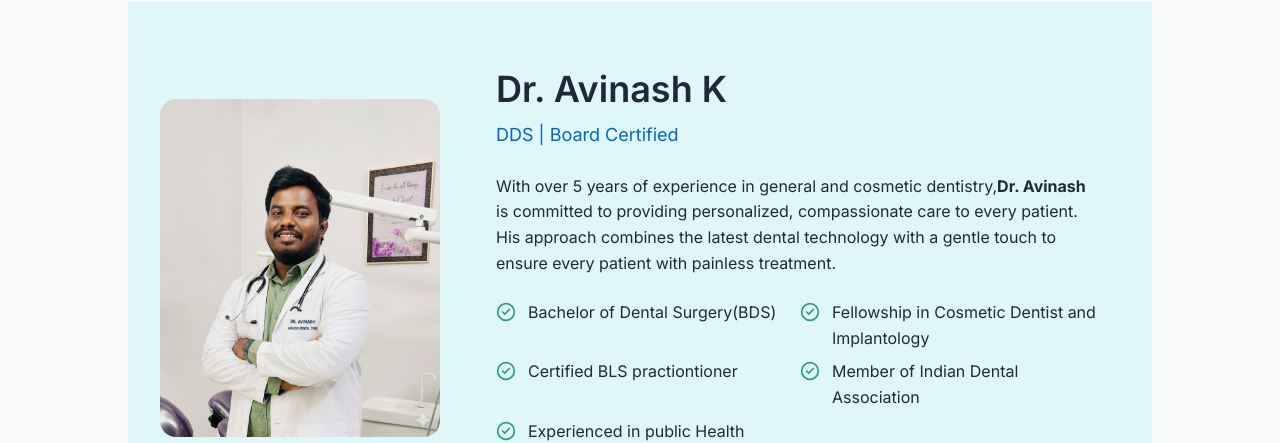
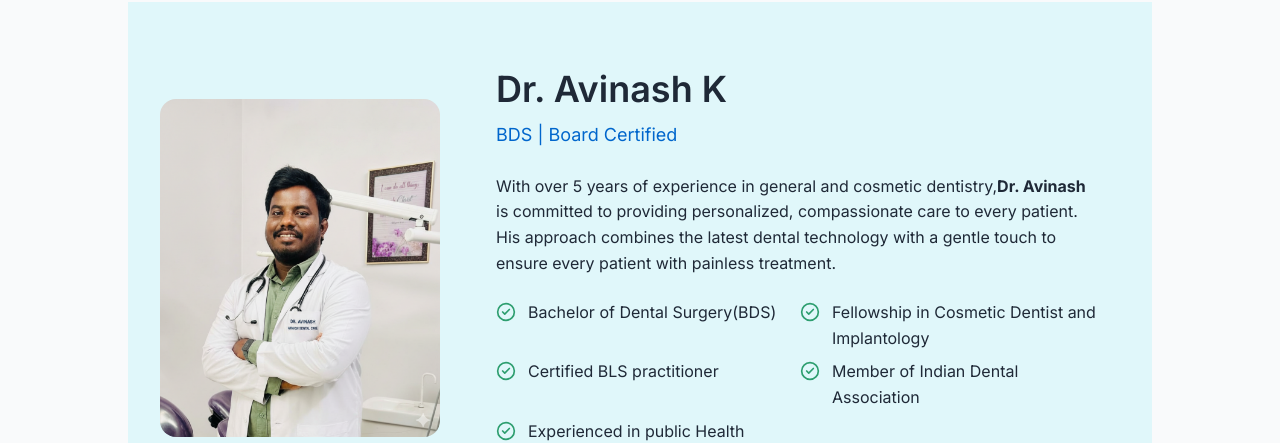
Before and after one commit to Ramrp909/AvDental-Clinic, a Next.js app: page / in a window 1280 px wide. Shown: the part 1700-2143 px from the top of the page. Built offline with nearby package versions, Linux system fonts and the light colour scheme.

Commit message:
dc changes

```diff
--- a/components/DoctorProfile.tsx
+++ b/components/DoctorProfile.tsx
@@ -12,7 +12,7 @@ const credentials = [
   // "HIPAA Privacy Compliant",
   "Bachelor of Dental Surgery(BDS)",
 "Fellowship in Cosmetic Dentist and Implantology",
-"Certified BLS practiontioner",
+"Certified BLS practitioner",
 "Member of Indian Dental Association",
 "Experienced in public Health Dentistry"
 ];
@@ -51,7 +51,7 @@ export default function DoctorProfile() {
               Dr. Avinash K
               </h2>
               <p className="text-lg text-[#0066CC] font-semibold mb-6">
-                DDS | Board Certified
+                BDS | Board Certified
               </p>
 
               <p className="text-muted-foreground leading-relaxed mb-6">
```
